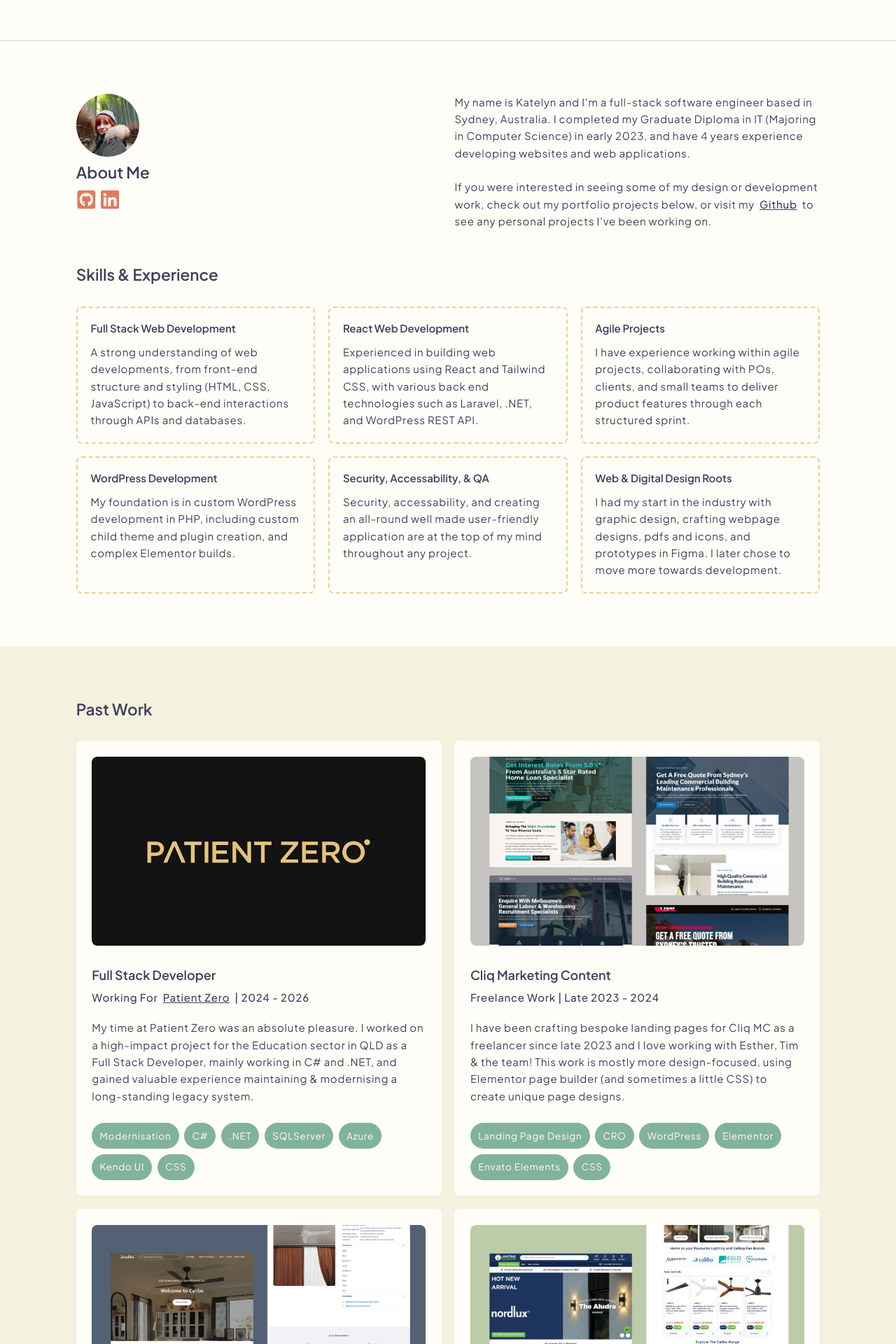
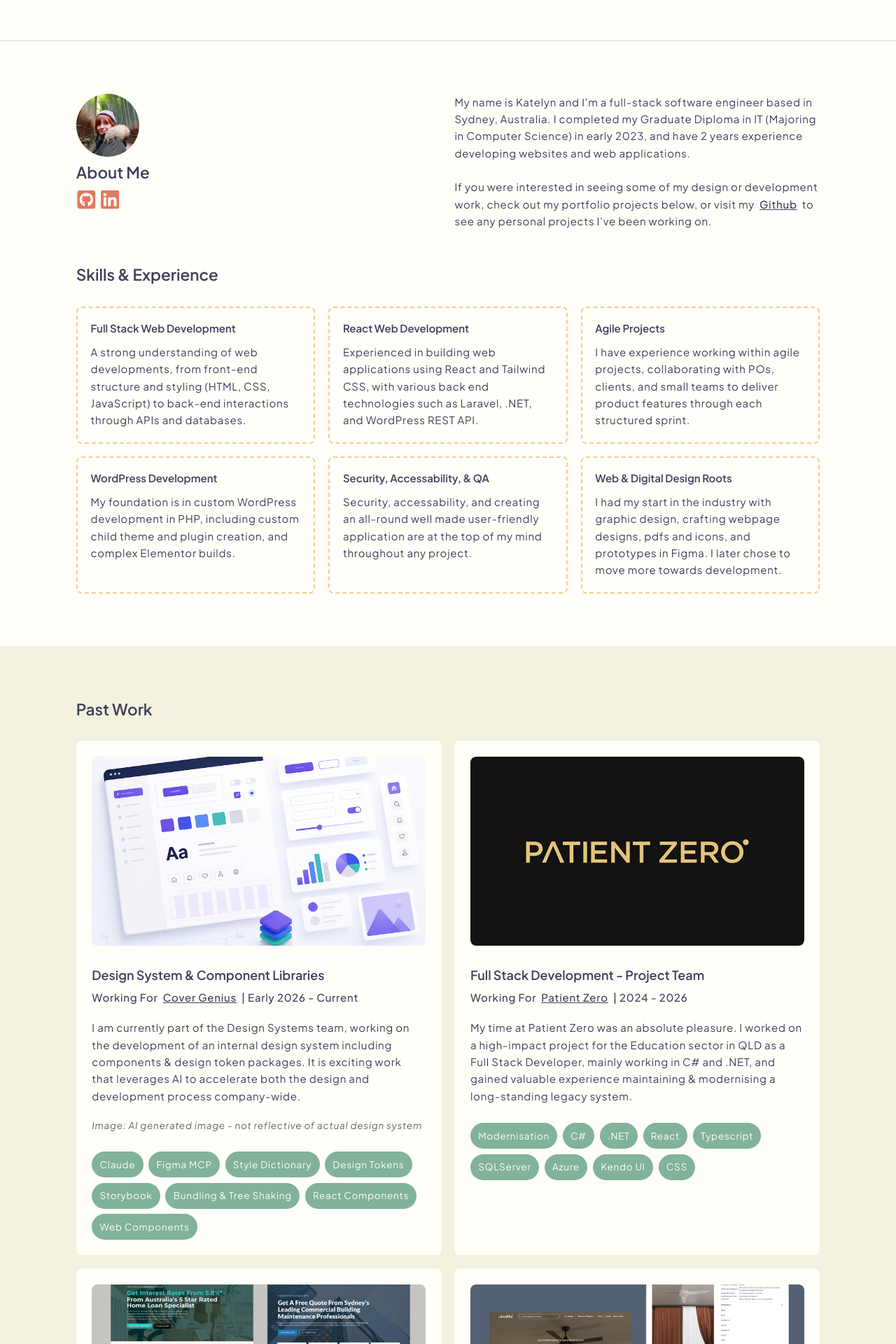
Before and after one commit to kati-e/portfolio, a React (Vite) app: page / in a window 1280 px wide. Shown: the part 460-2380 px from the top of the page at 70% size. Built offline with nearby package versions, Linux system fonts and the light colour scheme.

Commit message:
adding new project to highlight current position, adding image caption optional field on the project cards. Made years experience dynamic so I never need to update as time goes by.

```diff
--- a/src/components/child-components/PortfolioCard.tsx
+++ b/src/components/child-components/PortfolioCard.tsx
@@ -76,6 +76,11 @@
         >
           Visit Site
         </a>
+        {project.featuredImageCaption && (
+          <span className="featured-image-caption">
+            Image: {project.featuredImageCaption}
+          </span>
+        )}
         <div className="bubbles">
           {project.techStack.length > 0 &&
             project.techStack.map((tech) => {
--- a/src/data/consts.ts
+++ b/src/data/consts.ts
@@ -139,7 +139,31 @@
 //PORTFOLIO
 export const PORTFOLIO_PROJECTS: PortfolioProject[] = [
   {
-    title: "Full Stack Developer",
+    title: "Design System & Component Libraries",
+    workingFor: "Cover Genius",
+    workingForLink: "https://covergenius.com/",
+    dateLaunched: "Early 2026 - Current",
+    excerpt:
+      "I am currently part of the Design Systems team, working on the development of an internal design system including components & design token packages. It is exciting work that leverages AI to accelerate both the design and development process company-wide.",
+    featuredImage: {
+      src: "/portfolio/design-systems.jpg",
+      alt: "AI generated image of a design system and component library interface example",
+    },
+    featuredImageCaption:
+      "AI generated image - not reflective of actual design system",
+    techStack: [
+      "Claude",
+      "Figma MCP",
+      "Style Dictionary",
+      "Design Tokens",
+      "Storybook",
+      "Bundling & Tree Shaking",
+      "React Components",
+      "Web Components",
+    ],
+  },
+  {
+    title: "Full Stack Development - Project Team",
     workingFor: "Patient Zero",
     workingForLink: "https://www.pz.com.au/",
     dateLaunched: "2024 - 2026",
@@ -154,6 +178,8 @@
       "Modernisation",
       "C#",
       ".NET",
+      "React",
+      "Typescript",
       "SQLServer",
       "Azure",
       "Kendo UI",
@@ -169,6 +195,8 @@
       src: "/portfolio/cliq.jpg",
       alt: "Various Landing Page Projects",
     },
+    featuredImageCaption:
+      "Compilation of various landing pages I created during my work for Cliq MC.",
     siteUrl: "https://www.cliqmc.com.au/",
     techStack: [
       "Landing Page Design",
--- a/src/data/shapes.ts
+++ b/src/data/shapes.ts
@@ -35,7 +35,8 @@
   dateLaunched: string;
   excerpt: string;
   featuredImage: Image;
-  siteUrl: string;
+  featuredImageCaption?: string;
+  siteUrl?: string;
   techStack: string[];
 }
 
--- a/src/pages/HomePage.tsx
+++ b/src/pages/HomePage.tsx
@@ -17,6 +17,17 @@
 import InlineLink from "../components/child-components/InlineLink";
 
 export default function HomePage() {
+  const howManyYears = () => {
+    // making this dynamic so I don't have to remember to update it every year
+    // I want to count it from May 2022 until current date.
+    const startYear = 2022;
+    const startMonth = 4; // May (0-indexed)
+    const currentDate = new Date();
+    const currentYear = currentDate.getFullYear();
+    const currentMonth = currentDate.getMonth();
+    return currentYear - startYear - (currentMonth < startMonth ? 1 : 0); // this will subtract 1 if the current month is before May, otherwise it will return the difference in years
+  };
+
   return (
     <>
       <HeroBanner
@@ -37,7 +48,8 @@
         <p>
           My name is Katelyn and I'm a full-stack software engineer based in
           Sydney, Australia. I completed my Graduate Diploma in IT (Majoring in
-          Computer Science) in early 2023, and have 4 years experience developing websites and web applications.
+          Computer Science) in early 2023, and have {howManyYears()} years
+          experience developing websites and web applications.
           <br />
           <br />
           If you were interested in seeing some of my design or development
--- a/src/styles/components/portfolio-section.scss
+++ b/src/styles/components/portfolio-section.scss
@@ -52,6 +52,10 @@
           @apply md:hidden block;
         }
 
+        .featured-image-caption {
+          @apply text-[0.9rem] text-[#666] italic;
+        }
+
         .bubbles {
           @apply mt-2 flex flex-wrap gap-2;
 
```
Also changed, not shown: public/portfolio/design-systems.jpg (added).
